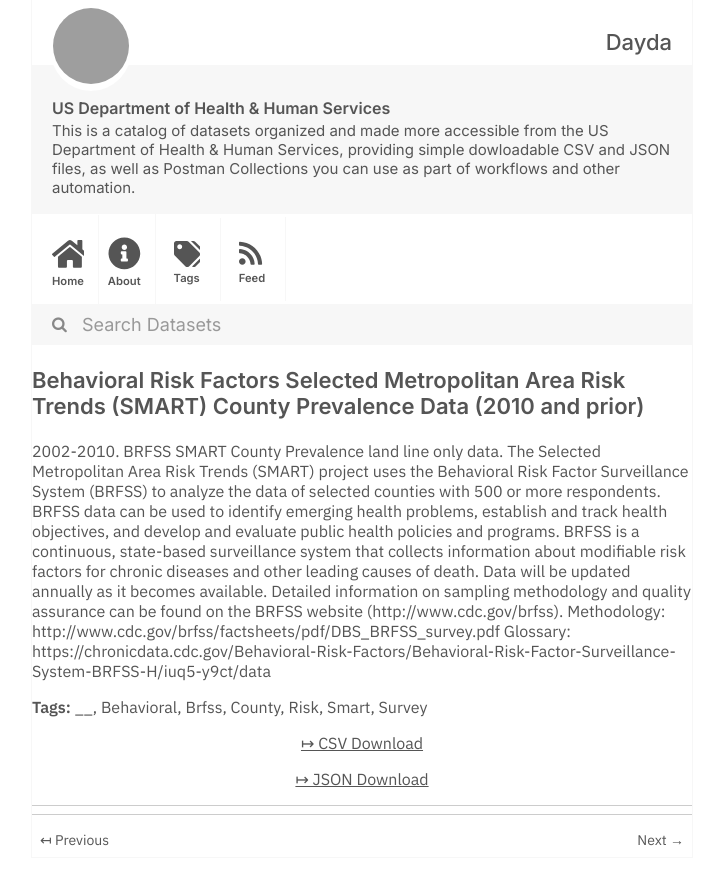
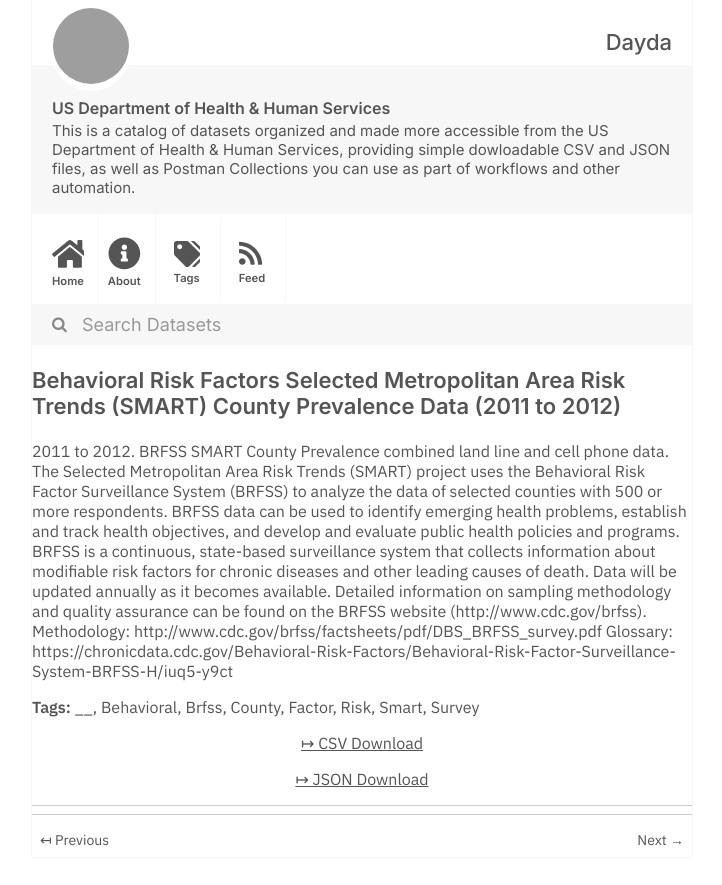
Before and after one commit to dayda-entities/us-department-of-health-and-human-services, a Jekyll site: the page built from _posts/2020-11-10-behavioral-risk-factors-select.md, in a window 1280 px wide, cut to the strip 0-885 px from the top of the page. Shown: the whole strip, without its empty margins (278-1000 px from the left). Built offline with Jekyll 4.4.1, drawn with Linux system fonts in a browser that asks for light colours; grey boxes are pictures that could not be loaded.

Commit message:
Publish Data

```diff
--- a/_posts/2020-11-10-behavioral-risk-factors-select.md
+++ b/_posts/2020-11-10-behavioral-risk-factors-select.md
@@ -1,9 +1,9 @@
 ---
 title: >-
   Behavioral Risk Factors Selected Metropolitan Area Risk Trends (SMART) County
-  Prevalence Data (2010 and prior)
-created: '2020-11-10T16:18:39.312477'
-modified: '2021-04-30T02:01:46.055122'
+  Prevalence Data (2011 to 2012)
+created: '2020-11-10T16:18:39.783158'
+modified: '2021-04-30T02:03:11.284815'
 state: active
 type: dataset
 tags:
@@ -11,13 +11,14 @@ tags:
   - Behavioral
   - Brfss
   - County
+  - Factor
   - Risk
   - Smart
   - Survey
 groups: []
-csv_url: 'https://data.cdc.gov/api/views/acme-vg9e/rows.csv?accessType=DOWNLOAD'
-json_url: 'https://data.cdc.gov/api/views/acme-vg9e/rows.json?accessType=DOWNLOAD'
+csv_url: 'https://data.cdc.gov/api/views/cpem-dkkm/rows.csv?accessType=DOWNLOAD'
+json_url: 'https://data.cdc.gov/api/views/cpem-dkkm/rows.json?accessType=DOWNLOAD'
 layout: post
 
 ---
-2002-2010. BRFSS SMART County Prevalence land line only data. The Selected Metropolitan Area Risk Trends (SMART) project uses the Behavioral Risk Factor Surveillance System (BRFSS) to analyze the data of selected counties with 500 or more respondents. BRFSS data can be used to identify emerging health problems, establish and track health objectives, and develop and evaluate public health policies and programs. BRFSS is a continuous, state-based surveillance system that collects information about modifiable risk factors for chronic diseases and other leading causes of death. Data will be updated annually as it becomes available. Detailed information on sampling methodology and quality assurance can be found on the BRFSS website (http://www.cdc.gov/brfss). Methodology: http://www.cdc.gov/brfss/factsheets/pdf/DBS_BRFSS_survey.pdf Glossary: https://chronicdata.cdc.gov/Behavioral-Risk-Factors/Behavioral-Risk-Factor-Surveillance-System-BRFSS-H/iuq5-y9ct/data
+2011 to 2012. BRFSS SMART County Prevalence combined land line and cell phone data.  The Selected Metropolitan Area Risk Trends (SMART) project uses the Behavioral Risk Factor Surveillance System (BRFSS) to analyze the data of selected counties with 500 or more respondents. BRFSS data can be used to identify emerging health problems, establish and track health objectives, and develop and evaluate public health policies and programs. BRFSS is a continuous, state-based surveillance system that collects information about modifiable risk factors for chronic diseases and other leading causes of death. Data will be updated annually as it becomes available. Detailed information on sampling methodology and quality assurance can be found on the BRFSS website (http://www.cdc.gov/brfss). Methodology: http://www.cdc.gov/brfss/factsheets/pdf/DBS_BRFSS_survey.pdf Glossary: https://chronicdata.cdc.gov/Behavioral-Risk-Factors/Behavioral-Risk-Factor-Surveillance-System-BRFSS-H/iuq5-y9ct
```
